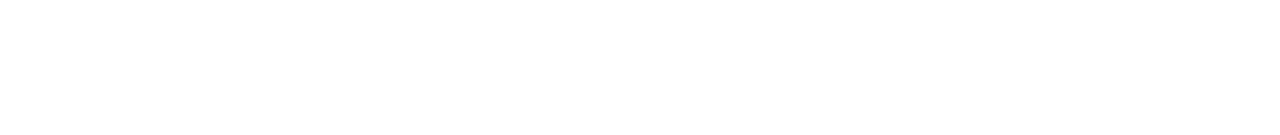
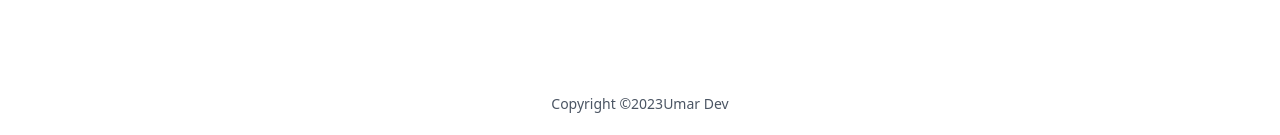
Before and after one commit to oumark1994/google_search_app, a Next.js app: page / in a window 1280 px wide. Shown: the part 662-797 px from the top of the page. Built offline with nearby package versions, Linux system fonts and the light colour scheme; no server answers.

Commit message:
add footer

```diff
--- /dev/null
+++ b/components/Footer.js
@@ -0,0 +1,11 @@
+import React from 'react'
+
+const Footer = () => {
+  return (
+    <footer className='absolute bottom-0 left-[50%] translate-x-[-50%] whitespace-nowrap p-6 text-sm text-gray-600'>
+        <p>Copyright &copy;{new Date().getFullYear()}Umar Dev</p>
+    </footer>
+  )
+}
+
+export default Footer
--- a/pages/index.jsx
+++ b/pages/index.jsx
@@ -1,6 +1,7 @@
 import Head from 'next/head'
 import Header from 'components/Header'
 import Image from 'next/image'
+import Footer from 'components/Footer'
 import {SearchIcon,MicrophoneIcon} from '@heroicons/react/solid'
 export default function Home() {
   return (
@@ -25,6 +26,7 @@
   </div>
 
 </form>
+<Footer/>
     </>
   )
 }
```
